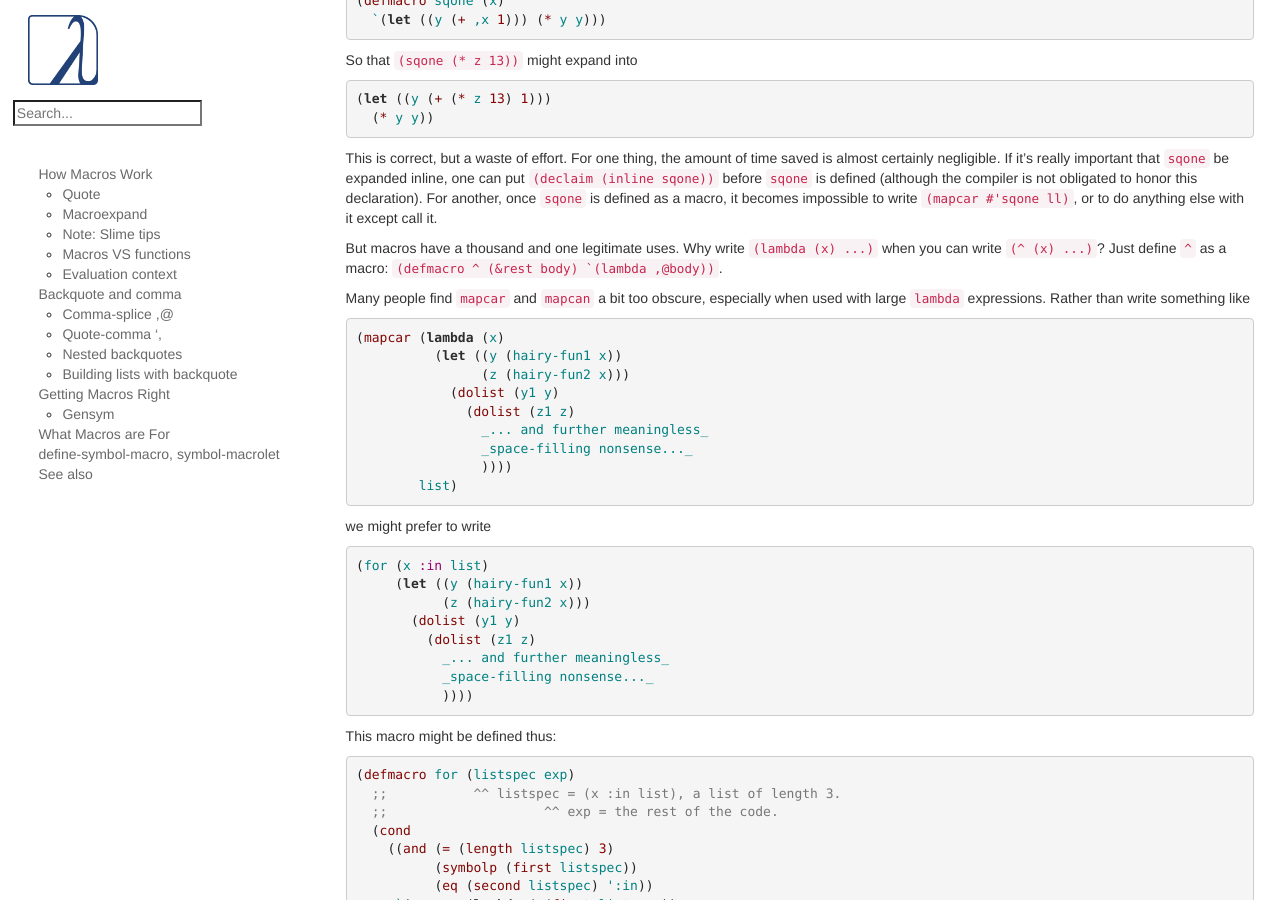
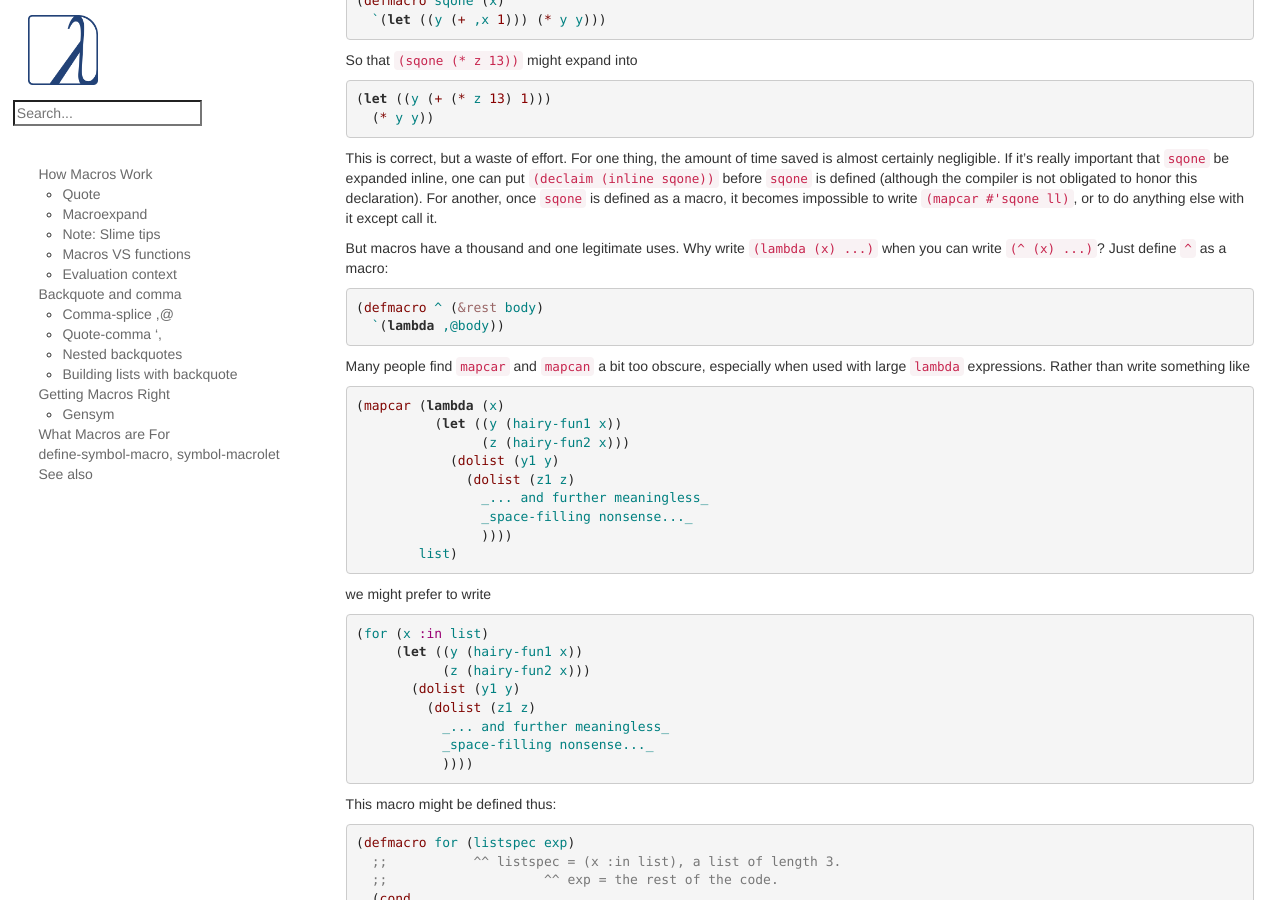
Before and after one commit to LispCookbook/cl-cookbook, a Jekyll site: the page built from macros.md, in a window 1280 px wide and 900 px high, scrolled down 7759 px. Built offline with Jekyll 4.4.1, drawn with Linux system fonts in a browser that asks for light colours.

````diff
--- a/macros.md
+++ b/macros.md
@@ -451,7 +451,12 @@
 
 This is correct, but a waste of effort. For one thing, the amount of time saved is almost certainly negligible. If it's really important that `sqone` be expanded inline, one can put `(declaim (inline sqone))` before `sqone` is defined (although the compiler is not obligated to honor this declaration). For another, once `sqone` is defined as a macro, it becomes impossible to write `(mapcar #'sqone ll)`, or to do anything else with it except call it.
 
-But macros have a thousand and one legitimate uses. Why write `(lambda (x) ...)` when you can write `(^ (x) ...)`? Just define `^` as a macro: <code>(defmacro ^ (&rest body) `(lambda ,@body))</code>.
+But macros have a thousand and one legitimate uses. Why write `(lambda (x) ...)` when you can write `(^ (x) ...)`? Just define `^` as a macro:
+
+```lisp
+(defmacro ^ (&rest body)
+  `(lambda ,@body))
+```
 
 Many people find `mapcar` and `mapcan` a bit too obscure, especially when used with large `lambda` expressions. Rather than write something like
 
````
Also changed, not shown: debugging.md (+1 -1 lines), emacs-ide.md (+1 -1 lines), assets/slime-breakpoints-toolbars.png (added), assets/slime-help.png (added).
